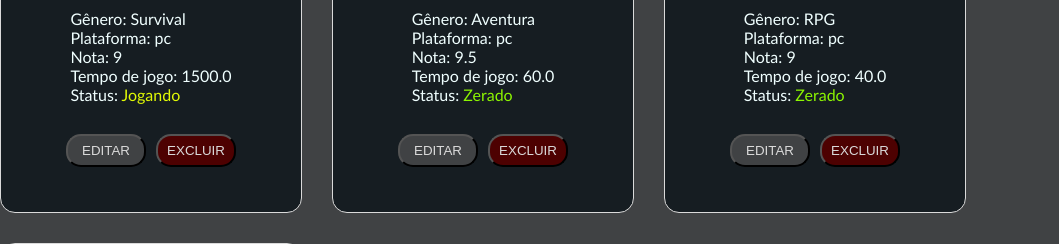
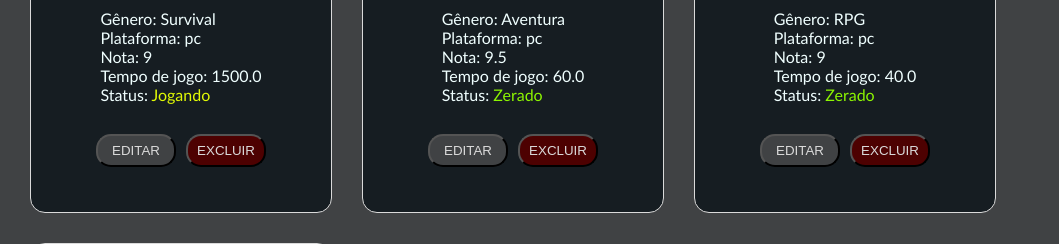
Before and after one commit to Faezito/gamedb2.0, a Flask app: a page that uses templates/dashboard.html in a window 1280 px wide. Shown: the part 960-1204 px from the top of the page, without its empty margins (0-1059 px from the left). Run offline with Flask 3, Linux system fonts and the light colour scheme; a user stored in the database is signed in; data comes from the database, SQL or seed files in the repository.

Commit message:
Update dashboard.css

```diff
--- a/static/css/dashboard.css
+++ b/static/css/dashboard.css
@@ -50,6 +50,7 @@ button {
     height: 90%;
     flex-direction: row;
     justify-content: flex-start;
+    padding-left: 30px;
     gap: 30px;
     flex-wrap: wrap;
 }
```
